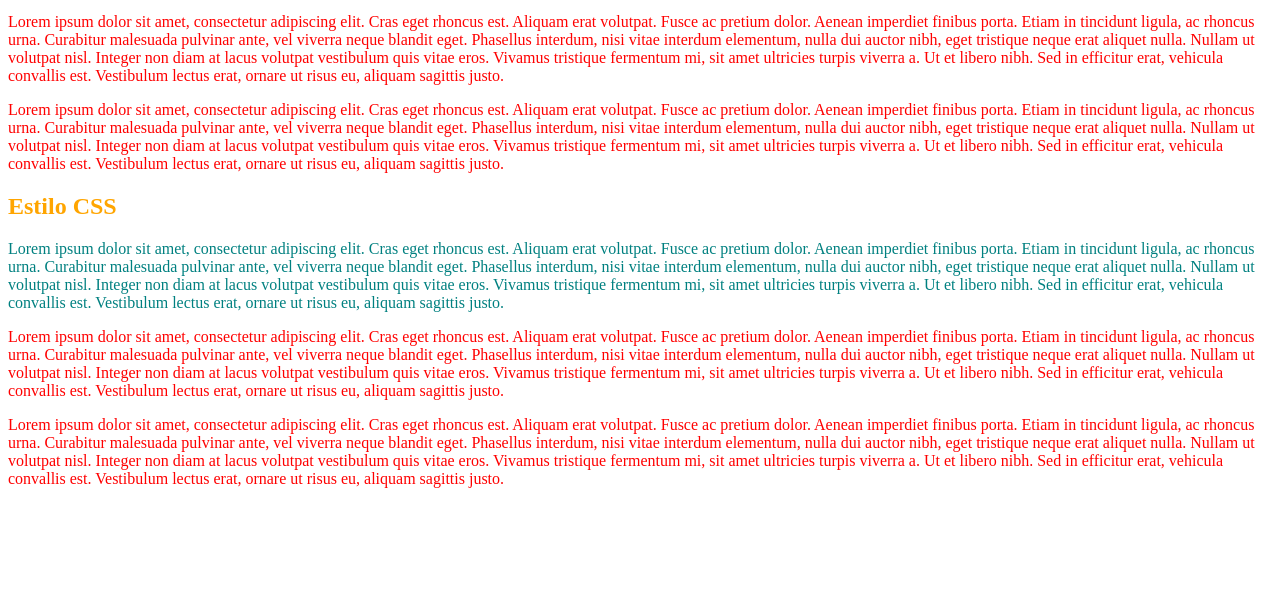
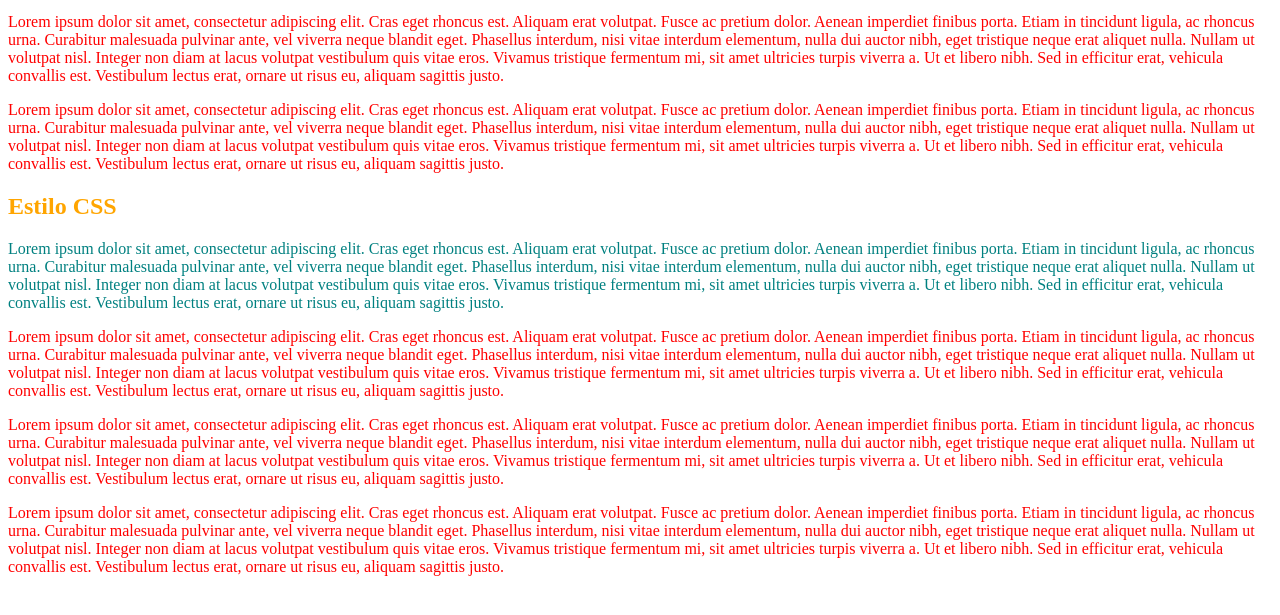
Before and after one commit to Cmatiasaraujo/imersaogit, a plain HTML site: page index.html in a window 1280 px wide. Shown: the part 155-770 px from the top of the page. Drawn offline with Linux system fonts and the light colour scheme.

Commit message:
Adicionando código do sublimetext

```diff
--- a/index.html
+++ b/index.html
@@ -63,5 +63,8 @@
 	<p>
 		Lorem ipsum dolor sit amet, consectetur adipiscing elit. Cras eget rhoncus est. Aliquam erat volutpat. Fusce ac pretium dolor. Aenean imperdiet finibus porta. Etiam in tincidunt ligula, ac rhoncus urna. Curabitur malesuada pulvinar ante, vel viverra neque blandit eget. Phasellus interdum, nisi vitae interdum elementum, nulla dui auctor nibh, eget tristique neque erat aliquet nulla. Nullam ut volutpat nisl. Integer non diam at lacus volutpat vestibulum quis vitae eros. Vivamus tristique fermentum mi, sit amet ultricies turpis viverra a. Ut et libero nibh. Sed in efficitur erat, vehicula convallis est. Vestibulum lectus erat, ornare ut risus eu, aliquam sagittis justo.
 	</p>
+	<p>
+		Lorem ipsum dolor sit amet, consectetur adipiscing elit. Cras eget rhoncus est. Aliquam erat volutpat. Fusce ac pretium dolor. Aenean imperdiet finibus porta. Etiam in tincidunt ligula, ac rhoncus urna. Curabitur malesuada pulvinar ante, vel viverra neque blandit eget. Phasellus interdum, nisi vitae interdum elementum, nulla dui auctor nibh, eget tristique neque erat aliquet nulla. Nullam ut volutpat nisl. Integer non diam at lacus volutpat vestibulum quis vitae eros. Vivamus tristique fermentum mi, sit amet ultricies turpis viverra a. Ut et libero nibh. Sed in efficitur erat, vehicula convallis est. Vestibulum lectus erat, ornare ut risus eu, aliquam sagittis justo.
+	</p>
 </body>
 </html>
```
